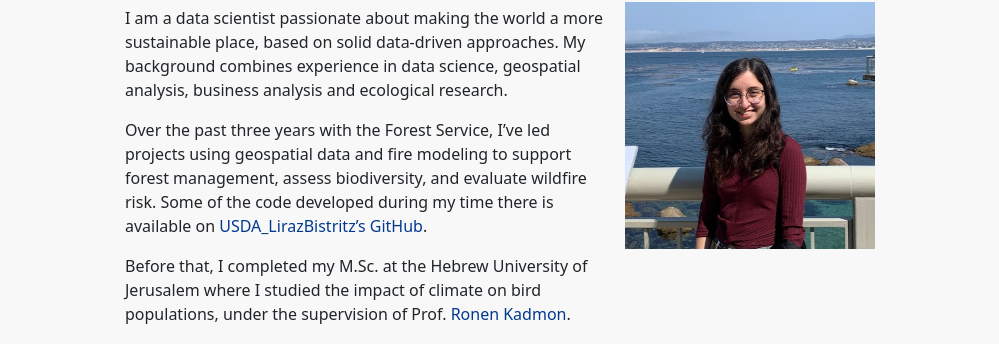
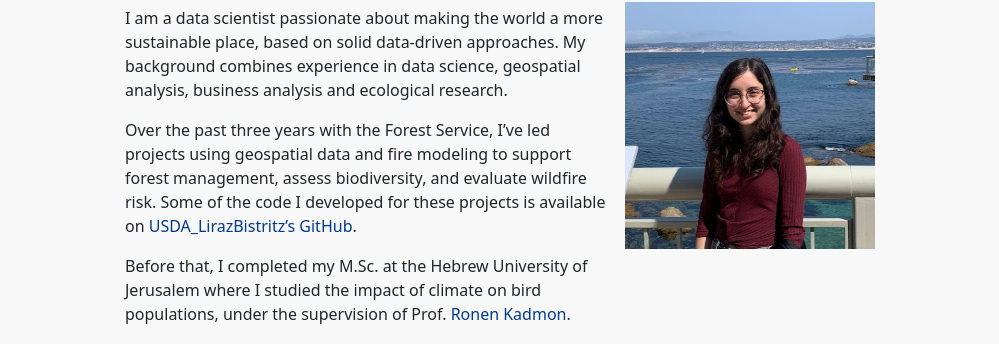
Before and after one commit to lirazbis/lirazbis.github.io, a plain HTML site: page index.html in a window 1280 px wide. Shown: the part 118-462 px from the top of the page, without its empty margins (140-1139 px from the left). Drawn offline with nearby package versions, Linux system fonts and the light colour scheme.

Commit message:
Update index.html

```diff
--- a/index.html
+++ b/index.html
@@ -20,7 +20,7 @@
         <div class="d-flex flex-wrap bd-highlight mb-3 my-3 justify-content-center">
             <div class="intro-text order-1 p-2 my-1 bd-highlight text-left">
                 <p> I am a data scientist passionate about making the world a more sustainable place, based on solid data-driven approaches. My background combines experience in data science, geospatial analysis, business analysis and ecological research. </p>
-                <p> Over the past three years with the Forest Service, I’ve led projects using geospatial data and fire modeling to support forest management, assess biodiversity, and evaluate wildfire risk. Some of the code developed during my time there is available on <a href="https://github.com/LirazBistritz-USDA" target="_blank" rel="noopener noreferrer">USDA_LirazBistritz’s GitHub</a>. </p>
+                <p> Over the past three years with the Forest Service, I’ve led projects using geospatial data and fire modeling to support forest management, assess biodiversity, and evaluate wildfire risk. Some of the code I developed for these projects is available on <a href="https://github.com/LirazBistritz-USDA" target="_blank" rel="noopener noreferrer">USDA_LirazBistritz’s GitHub</a>. </p>
                 <p> Before that, I completed my M.Sc. at the Hebrew University of Jerusalem where I studied the impact of climate on bird populations, under the supervision of Prof. <a href="https://www.bio.huji.ac.il/en/content/kadmon-ronen">Ronen Kadmon</a>.
                 </p>
                 <br>
```
